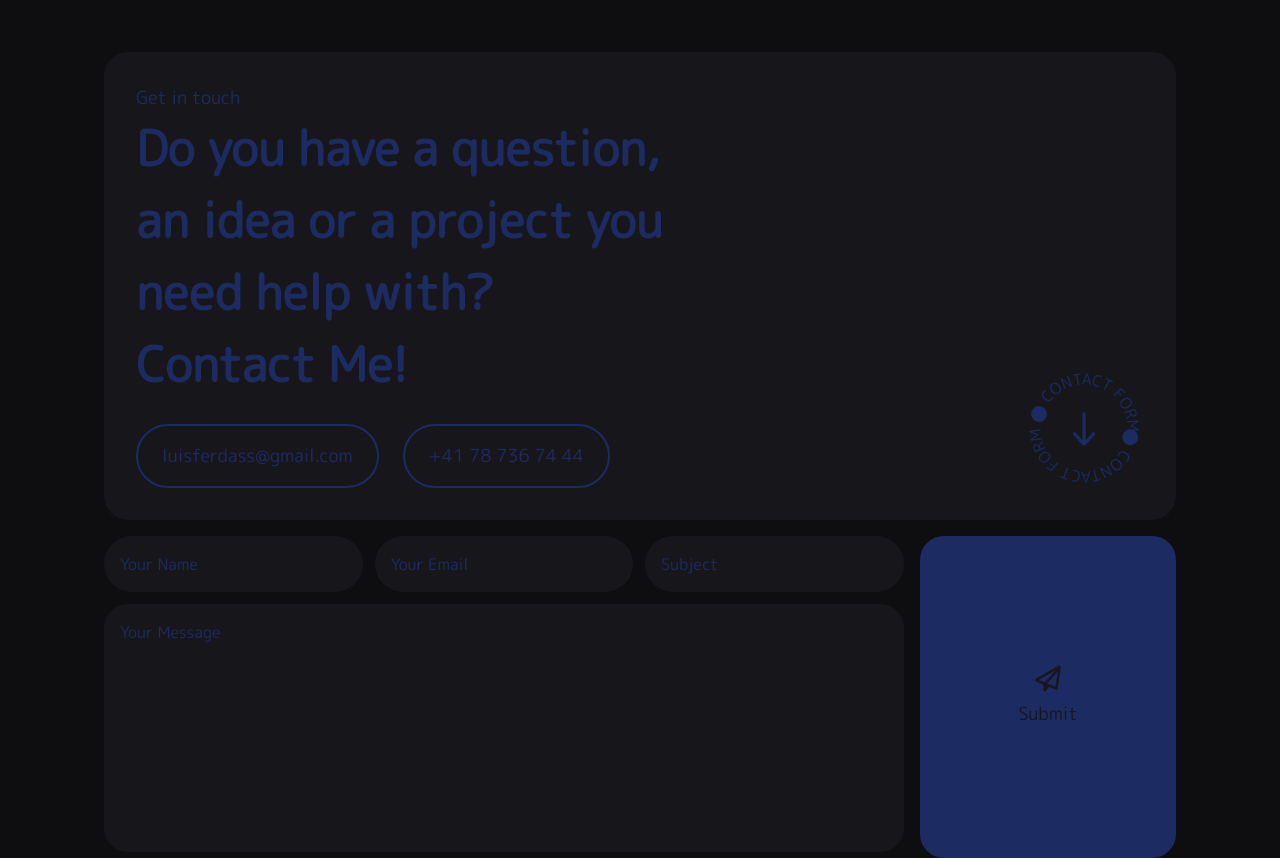
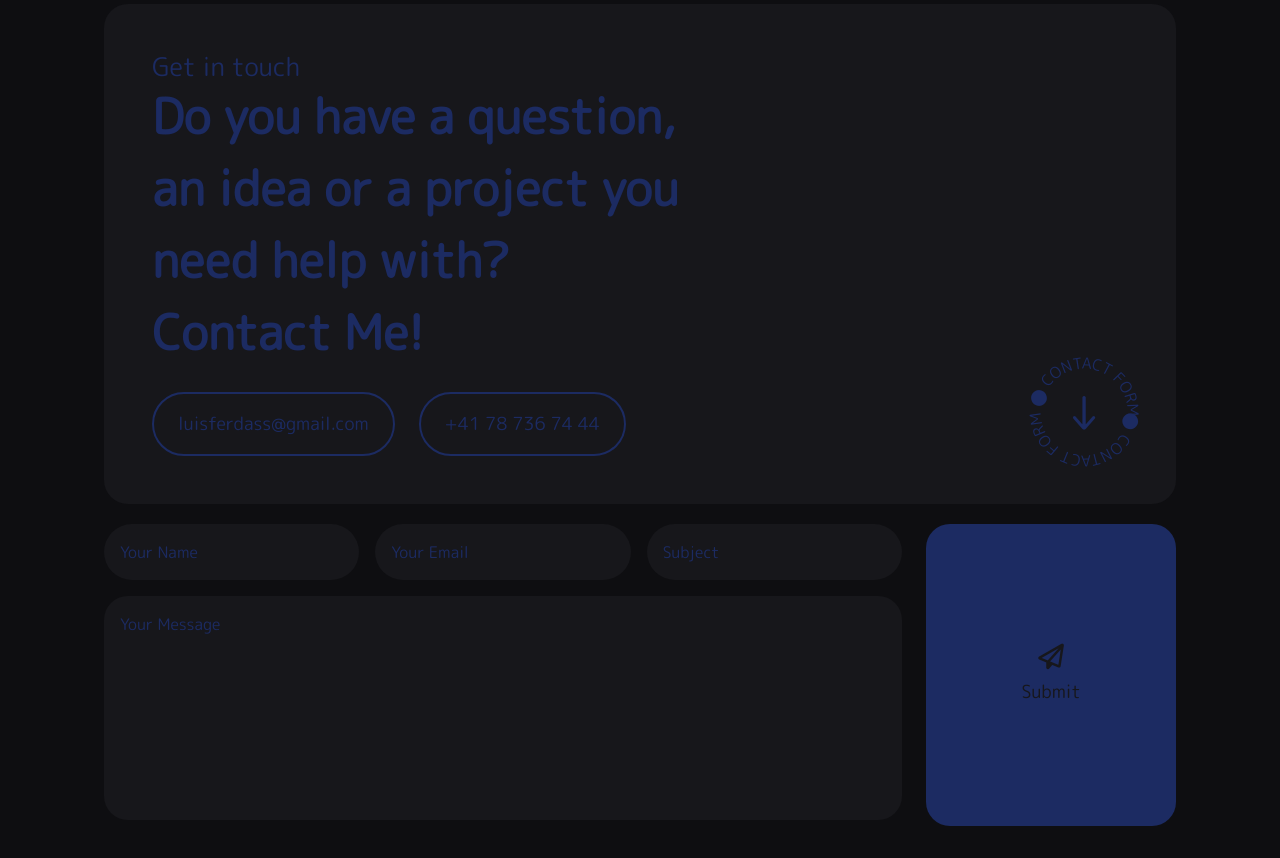
Before and after one commit to byluisfer/Portfolio, an Astro site: page / in a window 1280 px wide. Shown: the part 6236-7094 px from the top of the page. After the commit the page ends 7062 px from the top, so only its background shows below. Built offline with nearby package versions, Linux system fonts and the light colour scheme; Astro itself is replaced by a stand-in of ours; a web font is replaced by a local one.

Commit message:
updated responvise contact

```diff
--- a/src/components/clipboardbutton.astro
+++ b/src/components/clipboardbutton.astro
@@ -7,15 +7,15 @@ export interface Props {
 const { text, label } = Astro.props as Props;
 ---
 
-<!-- Contenedor de los botones con alineación a la izquierda -->
-<div class="flex justify-start items-start space-y-4">
+<!-- Contenedor de los botones con alineación a la izquierda en dispositivos grandes -->
+<div class="flex flex-col sm:flex-row sm:space-x-4 justify-start items-center sm:items-start space-y-4 sm:space-y-0">
   <!-- Botón que copiará el texto al portapapeles -->
-  <div class="clipboard-button text-xs sm:text-sm md:text-base lg:text-lg border-2 border-primary rounded-full px-6 py-4 cursor-pointer relative" data-text={text}>
-      {label}
-      <!-- Contenedor de la alerta personalizada -->
-      <div class="copy-alert absolute top-[-40px] left-1/2 transform -translate-x-1/2 px-3 py-2 bg-primary text-white rounded-md text-sm opacity-0 transition-opacity duration-300">
-        📋Copied!
-      </div>
+  <div class="clipboard-button text-xs sm:text-sm md:text-base lg:text-lg border-2 border-primary rounded-full px-6 py-4 cursor-pointer relative text-center sm:text-left" data-text={text}>
+    {label}
+    <!-- Contenedor de la alerta personalizada -->
+    <div class="copy-alert absolute top-[-40px] left-1/2 transform -translate-x-1/2 px-3 py-2 bg-primary text-white rounded-md text-sm opacity-0 transition-opacity duration-300">
+      📋 Copied!
+    </div>
   </div>
 </div>
 
--- a/src/components/contactForm.astro
+++ b/src/components/contactForm.astro
@@ -1,26 +1,24 @@
----
----
+
 <section id="contact-form-section">
-<form id="contactForm" action="https://formspree.io/f/xkgwdppg" method="POST" class="grid grid-cols-1 md:grid-cols-4 gap-4">
-    <div class="col-span-4 md:col-span-3 grid grid-cols-1 md:grid-cols-3 gap-3">
-        <div class="col-span-1 md:col-span-1">
+  <form id="contactForm" action="https://formspree.io/f/xkgwdppg" method="POST" class="grid grid-cols-1 lg:grid-cols-4 gap-6">
+      <div class="col-span-1 lg:col-span-3 grid grid-cols-1 sm:grid-cols-2 lg:grid-cols-3 gap-4">
+          <div class="col-span-1">
               <input type="text" id="name" name="name" placeholder="Your Name" class="p-4 w-full bg-semi-dark text-primary placeholder-primary font-mplus rounded-full border-none focus:outline-none focus:ring-2 focus:ring-primary" required>
           </div>
-        <div class="col-span-1 md:col-span-1">
+          <div class="col-span-1">
               <input type="email" id="email" name="email" placeholder="Your Email" class="p-4 w-full bg-semi-dark text-primary placeholder-primary font-mplus rounded-full border-none focus:outline-none focus:ring-2 focus:ring-primary" required>
           </div>
-        <div class="col-span-1 md:col-span-1">
+          <div class="col-span-1 sm:col-span-2 lg:col-span-1">
               <input type="text" id="subject" name="subject" placeholder="Subject" class="p-4 w-full bg-semi-dark text-primary placeholder-primary font-mplus rounded-full border-none focus:outline-none focus:ring-2 focus:ring-primary">
           </div>
-        <div class="col-span-1 md:col-span-3">
-          <textarea id="message" name="message" placeholder="Your Message" rows="9" class="p-4 w-full bg-semi-dark text-primary placeholder-primary font-mplus rounded-3xl border-none focus:outline-none focus:ring-2 focus:ring-primary resize-none" required></textarea>
+          <div class="col-span-1 sm:col-span-2 lg:col-span-3">
+              <textarea id="message" name="message" placeholder="Your Message" rows="8" class="p-4 w-full bg-semi-dark text-primary placeholder-primary font-mplus rounded-3xl border-none focus:outline-none focus:ring-2 focus:ring-primary resize-none" required></textarea>
           </div>
       </div>
 
-
-    <div class="col-span-4 md:col-span-1 flex justify-center md:justify-end">
-        <button type="submit" class="w-full md:w-[300px] px-20 py-6 bg-primary text-semi-dark font-mplus text-lg rounded-3xl transition-all flex flex-col items-center justify-center">
-            <i class="fa-regular fa-paper-plane text-xl mb-2"></i>
+      <div class="col-span-1 lg:col-span-1 flex justify-center lg:justify-end">
+          <button type="submit" class="w-full lg:w-[300px] px-12 py-4 sm:py-6 bg-primary text-semi-dark font-mplus text-base sm:text-lg rounded-3xl transition-all flex flex-col items-center justify-center">
+              <i class="fa-regular fa-paper-plane text-lg sm:text-xl mb-2"></i>
               Submit
           </button>
       </div>
--- a/src/sections/Contact.astro
+++ b/src/sections/Contact.astro
@@ -3,7 +3,7 @@ import ClipboardButton from '../components/clipboardbutton.astro';
 import ContactForm from '../components/contactForm.astro'; // Importa el nuevo componente de formulario
 ---
 
-<section class="h-screen mt-[18rem] sm:mt-[60rem] md:mt-[85rem] lg:mt-[120rem]">
+<section class="min-h-screen mt-[38rem] sm:mt-[60rem] md:mt-[85rem] lg:mt-[115rem] xl:mt-[120rem]">
     <h1 class="relative text-5xl sm:text-6xl md:text-7xl lg:text-8xl text-white font-saira font-black z-10 text-center">
         CONTACT
     </h1>
@@ -12,22 +12,23 @@ import ContactForm from '../components/contactForm.astro'; // Importa el nuevo c
         Contact
     </h2>
 
-    <div class="contact-info relative p-8 font-mplus text-center bg-semi-dark rounded-3xl text-primary -mt-20">
-        <p class="text-left font-mplus text-lg">Get in touch</p>
+    <div class="contact-info relative p-6 sm:p-8 md:p-12 font-mplus text-center bg-semi-dark rounded-3xl text-primary -mt-12 sm:-mt-16 md:-mt-24 lg:-mt-32">
+        <p class="text-left font-mplus text-base sm:text-lg md:text-xl">Get in touch</p>
         <h3 class="text-xl sm:text-xl md:text-2xl lg:text-3xl font-bold text-left mb-4">
             Do you have a question, <br>an idea or a project you <br>need help with? <br>Contact Me!
         </h3>
 
         <!-- Contenedor para los botones alineados a la izquierda -->
-        <div class="flex flex-wrap gap-6 mt-6">
+        <div class="flex flex-col sm:flex-row sm:gap-4 md:gap-6 mt-6 text-center sm:text-left">
             <ClipboardButton text="luisferdass@gmail.com" label="luisferdass@gmail.com" />
             <ClipboardButton text="+41 78 736 74 44" label="+41 78 736 74 44" />
         </div>
 
-        <div class="absolute bottom-5 right-5 w-36 h-36 cursor-pointer hidden md:block" id="scroll-button">
+        <!-- Botón de scroll que solo aparece en pantallas md y superiores -->
+        <div class="absolute bottom-5 right-5 w-24 sm:w-28 md:w-32 lg:w-36 h-24 sm:h-28 md:h-32 lg:h-36 cursor-pointer hidden md:block" id="scroll-button">
             <div class="relative w-full h-full flex items-center justify-center">
-                <div class="absolute text-3xl text-primary">↓</div>
-                <svg class="absolute w-full h-full animate-[spin_10s_linear_infinite]" viewBox="0 0 100 100">
+                <div class="absolute text-2xl sm:text-3xl text-primary">↓</div>
+                <svg class="absolute w-full h-full animate-spin-slow" viewBox="0 0 100 100">
                     <defs>
                         <path id="circlePath" d="M 50, 50 m -30, 0 a 30,30 0 1,1 60,0 a 30,30 0 1,1 -60,0"/>
                     </defs>
@@ -41,7 +42,7 @@ import ContactForm from '../components/contactForm.astro'; // Importa el nuevo c
         </div>
     </div>
 
-    <div class="mt-4 w-full max-w-6xl mx-auto text-left">
+    <div class="mt-5 w-full max-w-6xl mx-auto text-left">
         <ContactForm />
     </div>
 </section>
@@ -53,11 +54,25 @@ import ContactForm from '../components/contactForm.astro'; // Importa el nuevo c
             0 0 10px #9D3BE4,
             0 0 15px #9D3BE4;
     }
+
+    /* Animación más lenta para el ícono de scroll */
+    .animate-spin-slow {
+        animation: spin 10s linear infinite;
+    }
+
+    @keyframes spin {
+        from {
+            transform: rotate(0deg);
+        }
+        to {
+            transform: rotate(360deg);
+        }
+    }
 </style>
 
 <script>
     document.getElementById('scroll-button').addEventListener('click', () => {
-      // Desplazarse suavemente al formulario con el id 'contact-form-section'
-      document.getElementById('contact-form-section').scrollIntoView({ behavior: 'smooth' });
+        // Desplazarse suavemente al formulario con el id 'contact-form-section'
+        document.getElementById('contact-form-section').scrollIntoView({ behavior: 'smooth' });
     });
-  </script>
+</script>
```
Lines whose indentation alone changed are shown as unchanged.
